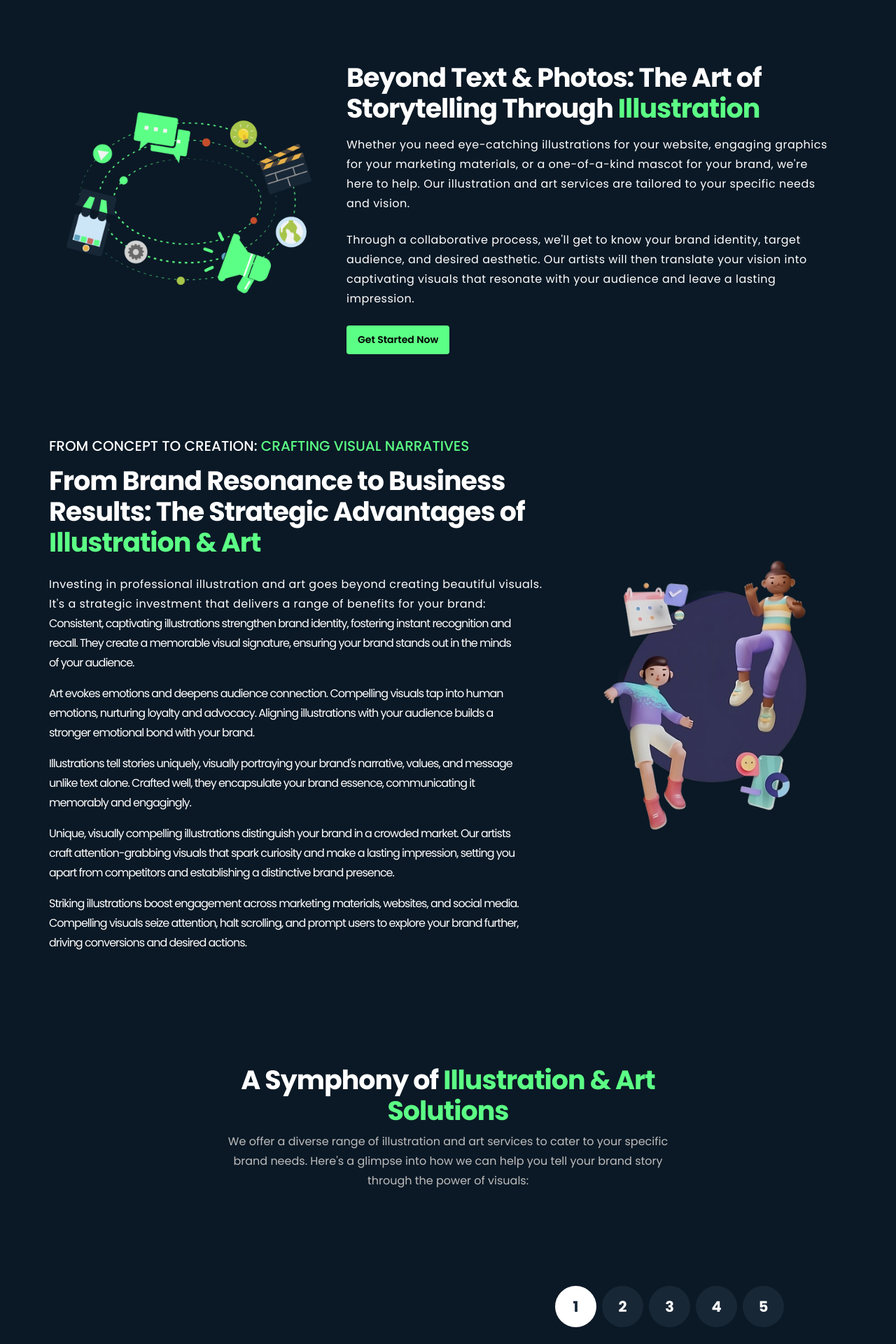
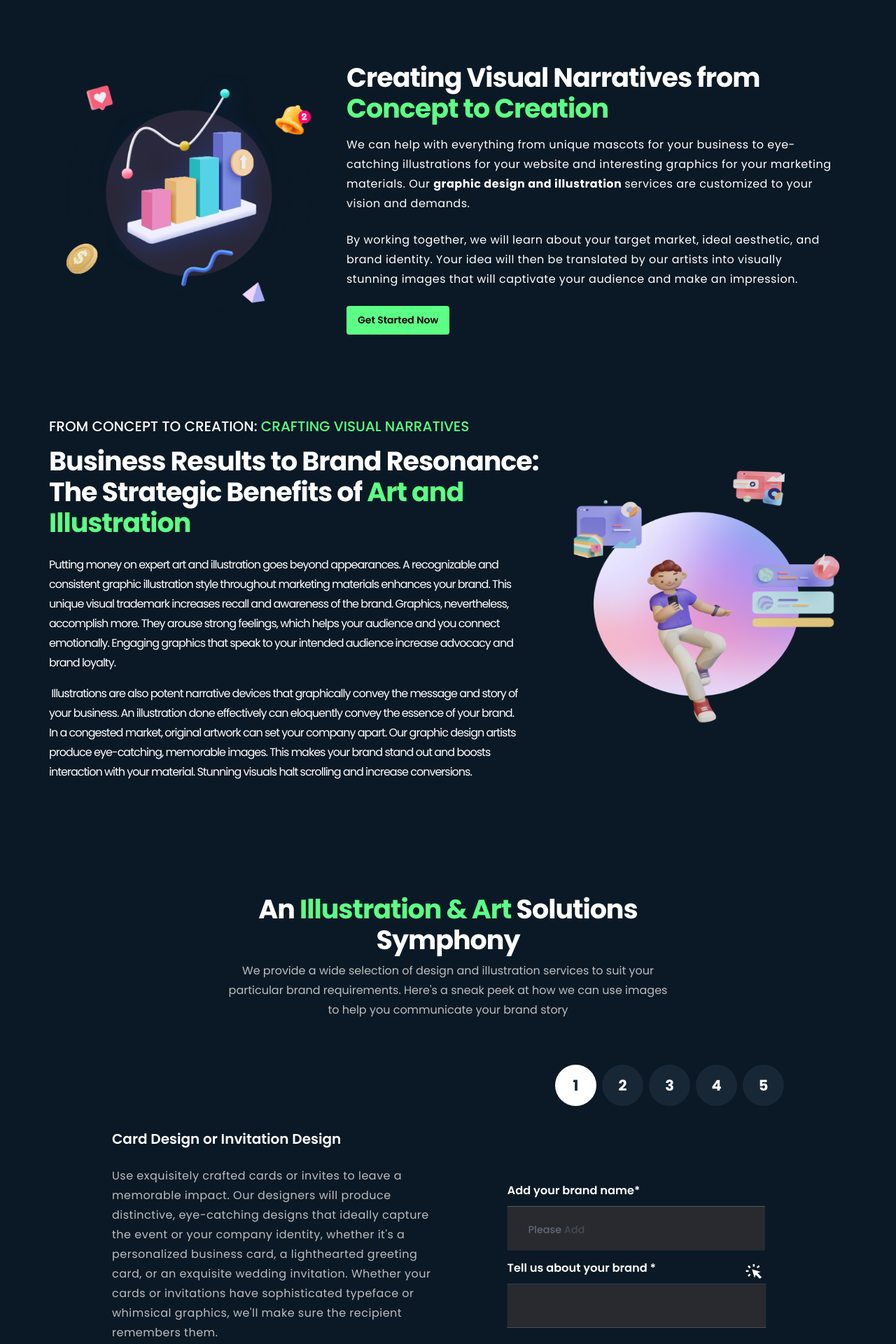
Before and after one commit to shashank8112357010/logo-designmaker, a Next.js app: page /services/illustration-and-art in a window 1280 px wide. Shown: the part 700-2620 px from the top of the page at 70% size. Built offline with nearby package versions, Linux system fonts and the light colour scheme.

Commit message:
added new page

```diff
--- a/src/app/components/footer/FooterAccordion.js
+++ b/src/app/components/footer/FooterAccordion.js
@@ -11,9 +11,9 @@ export default function FooterAccordion({ footerLinks }) {
   };
 
   return (
-    <div className="px-6">
+    <div className="px-6 max-w-[450px]">
       {footerLinks.map((link, index) => (
-        <div key={index} className="mb-4">
+        <div key={index} className="mb-4 ">
           <div
             className="flex justify-between items-center gap-[10.5rem] cursor-pointer"
             onClick={() => toggleAccordion(index)}
--- a/src/app/components/navbar/Navbar.js
+++ b/src/app/components/navbar/Navbar.js
@@ -118,11 +118,9 @@ export default function Navbar() {
                             </Link>
                         </li>
                     </ul>
-                    {/* <button className="text-[10px] sm:text-[14px] font-semibold border-2 border-primaryGreen hover:bg-primaryGreen text-white hover:text-black px-[16px] sm:px-[28px] py-[6px] sm:py-[8px] rounded-[4px] transition-all duration-300 ease-in-out">
-                        Sign in
-                    </button> */}
+
                     <Link href="/price">
-                        <Button displayy="hidden sm:block" title="Get Started" />
+                        <Button displayy="block" title="Get Started" />
                     </Link>
                 </div>
             </div>
--- a/src/app/services/clothing-and-merchandise/page.js
+++ b/src/app/services/clothing-and-merchandise/page.js
@@ -61,7 +61,7 @@ export default function ClothingMerchandise() {
 
             <Sliderr slideData={slideData} />
 
-            <ServiceDesign imgSrc="/services/smart-equity-financing-agreement-for-startup.png" heading1="Get Started Now to Grow Your Brand or Express Yourself " heading2="Stylishly!" flexDirection="flex-row-reverse" servicesDesignData={servicesDesignData2} />
+            <ServiceDesign imgSrc="/services/readyToUnleash.png" heading1="Get Started Now to Grow Your Brand or Express Yourself " heading2="Stylishly!" flexDirection="flex-row-reverse" servicesDesignData={servicesDesignData2} />
 
             <div className="mt-8 sm:mt-32 md:mt-44">
                 <ServicesCTA imgSrc="/services/takeYourAction.png" heading={<span>Ready to unleash the power of clothing and merchandise design?</span>} para={<span>Don't become part of the throng. Using personalized apparel and products created by <strong>Logo Design Maker</strong>, make a statement and stand out.<strong> Get in touch with us</strong> now and together we can turn your concepts into wearable masterpieces!</span>} />
--- a/src/app/services/illustration-and-art/page.js
+++ b/src/app/services/illustration-and-art/page.js
@@ -43,18 +43,17 @@ export default function IllustrationArt() {
     return (
         <section className="bg-primaryBlack overflow-hidden pt-20 max-w-[1920px] mx-auto">
 
-            <ServicesBanner heading="Breathe Life into Your Brand: The Power of " subHeading="Illustration & Art" para="In a crowded world of information, visuals cut through the noise and make a lasting impact. At Logo Design Maker, we harness the storytelling power of illustration and art. Our talented artists craft captivating illustrations, creative graphics, and unique character designs, elevating your brand identity and forging deeper audience connections." />
+            <ServicesBanner heading="Breathe Life into Your Brand: The Power of " subHeading="Illustration & Art" para={<span>Visuals have the ability to cut through the clutter and make an impact in a world overflowing with information. We at Logo Design Maker recognize the special storytelling potential of art and illustration. Our staff of skilled <strong>graphic design artists </strong> can produce character designs that not only improve your visual identity but also deepen your connection with your audience, as well as <strong>illustrations for websites.</strong></span>} />
 
-            <ServiceIntro imgSrc="/services/Building Web and App Development.png" heading1="Beyond Text & Photos: The Art of Storytelling Through " heading2=" Illustration" para1="Whether you need eye-catching illustrations for your website, engaging graphics for your marketing materials, or a one-of-a-kind mascot for your brand, we're here to help. Our illustration and art services are tailored to your specific needs and vision." para2="Through a collaborative process, we'll get to know your brand identity, target audience, and desired aesthetic. Our artists will then translate your vision into captivating visuals that resonate with your audience and leave a lasting impression." withButton={true} flexDirection="flex-row" />
+            <ServiceIntro imgSrc="/services/clothing&merchandiseDesign.png" heading1="Creating Visual Narratives from " heading2=" Concept to Creation" para1={<span>We can help with everything from unique mascots for your business to eye-catching illustrations for your website and interesting graphics for your marketing materials. Our <strong> graphic design and illustration </strong> services are customized to your vision and demands.</span>} para2="By working together, we will learn about your target market, ideal aesthetic, and brand identity. Your idea will then be translated by our artists into visually stunning images that will captivate your audience and make an impression." withButton={true} flexDirection="flex-row" />
 
-            <ServiceDesign imgSrc="/services/BrandDesigns.png" subHeading1="From Concept to Creation: " subHeading2="Crafting Visual Narratives" heading1="From Brand Resonance to Business Results: The Strategic Advantages of " heading2="Illustration & Art" para="Investing in professional illustration and art goes beyond creating beautiful visuals. It's a strategic investment that delivers a range of benefits for your brand:" flexDirection="flex-row-reverse" servicesDesignData={servicesDesignData1} />
+            <ServiceDesign imgSrc="/services/illustrationDesgin.png" subHeading1="From Concept to Creation: " subHeading2="Crafting Visual Narratives" heading1="Business Results to Brand Resonance: The Strategic Benefits of " heading2="Art and Illustration" flexDirection="flex-row-reverse" servicesDesignData={servicesDesignData1} />
 
             <div>
                 <div className="pt-20">
-                    <DesignHeader heading="A Symphony of " subHeading="Illustration & Art Solutions" para="We offer a diverse range of illustration and art services to cater to your specific brand needs. Here's a glimpse into how we can help you tell your brand story through the power of visuals:" />
+                    <DesignHeader heading="An " subHeading="Illustration & Art " subHeading2="Solutions Symphony" para="We provide a wide selection of design and illustration services to suit your particular brand requirements. Here's a sneak peek at how we can use images to help you communicate your brand story" />
                 </div>
                 <div className="tellStoryContent flex flex-col-reverse md:flex-col sm:px-10 lg:px-20 w-full pb-20">
-                    <Story setContent={setContent} content={content} />
                     <Story setContent={setContent} content={content} arrayData={[1, 2, 3, 4, 5]} />
                     {content && <TellStoryContent content={content} tellStoryContent={tellStoryContent} rowReverse={true} />}
                 </div>
@@ -62,11 +61,10 @@ export default function IllustrationArt() {
 
             <Sliderr slideData={slideData} />
 
-            <ServiceDesign imgSrc="/services/smart-equity-financing-agreement-for-startup.png" heading1="Ready to unleash the power of " heading2="illustration and art " heading3="for your brand?" flexDirection="flex-row-reverse" servicesDesignData={servicesDesignData2} />
+            <ServiceDesign imgSrc="/services/readyToUnleash.png" heading1="Boost the Development of Your " heading2="Brand " heading3=": Act Right Now!" flexDirection="flex-row-reverse" servicesDesignData={servicesDesignData2} />
 
-            <div className="mt-28 sm:mt-52">
-                <ServicesCTA imgSrc="/services/smart-analytical-data-on-an-open-laptop.png" heading="Fuel Your Brand's Growth: Take Action Today!" para="Investing in professional illustration and art services is an investment in building a memorable brand identity. At Logo Design Maker, we offer a variety of illustration and art packages to suit your specific needs and budget. Let our talented artists help you tell your brand story through captivating visuals that connect with your audience and leave a lasting impression.
-" />
+            <div className="mt-28 sm:mt-28">
+                <ServicesCTA imgSrc="/services/takeYourAction.png" heading="All set to give your brand the power of art and illustration?" para="Tell your brand narrative, but make it visual! Work with Logo Design Maker to let our group of gifted artists to bring your brand to life with eye-catching images and distinctive graphics that enthrall your audience and take your business to new heights. Contact us now to start creating a work of art based on your brand identity!" />
             </div>
 
             <Faqq faqs={faqs} />
--- a/src/data/illustration-and-art.js
+++ b/src/data/illustration-and-art.js
@@ -4,25 +4,20 @@ import tellYourStory3 from "../animate/tellYourStory3.json";
 
 //  tellStoryContent
 export const tellStoryContent = [
-    { lottieImg: tellYourStory1, step: 1, urlLink: "/category/card-design-or-invitation-design", heading: "Card Design or Invitation Design", para: "Make a lasting first impression with beautifully designed cards or invitations. Whether it's a custom business card, a playful greeting card, or an elegant wedding invitation, our designers will create unique and visually captivating designs that perfectly reflect the occasion or your brand identity. From playful illustrations to elegant typography, we'll ensure your cards or invitations leave a memorable mark on the recipient." },
-    { lottieImg: tellYourStory2, step: 2, urlLink: "/category/photo-manipulation-&-design", heading: "Photo Manipulation & Design", para: "The power of photo manipulation can elevate your visuals and create stunning marketing materials. Our team of skilled artists can seamlessly integrate illustrations, graphics, and text with your existing photographs to create unique and eye-catching visuals. Think of it as adding an extra layer of storytelling to your photography, enhancing its impact and grabbing attention." },
-    { lottieImg: tellYourStory3, step: 3, urlLink: "/category/illustration-&-graphics", heading: "Illustration & Graphics", para: "From character creation to product illustrations and everything in between, our artists can craft captivating illustrations and graphics that enhance your brand identity and resonate with your target audience. We can create illustrations for your website, marketing materials, packaging design, or any other visual need you may have. Whether you require a realistic style, a whimsical cartoon aesthetic, or something in between, our team will translate your vision into stunning visuals that bring your brand to life." },
-    { lottieImg: tellYourStory1, step: 4, urlLink: "/category/character-&-mascot-design", heading: "Character & Mascot Design", para: "A well-designed character or mascot can become a recognizable face for your brand. Our team of artists can create unique and engaging characters or mascots that embody your brand personality and resonate with your target audience. A memorable character can be a powerful marketing tool, fostering brand loyalty and creating a lasting connection with your customers." },
-    { lottieImg: tellYourStory2, step: 5, urlLink: "/category/tattoo-designs", heading: "Tattoo Designs", para: "While not a traditional marketing service, tattoo design is a unique art form that can showcase your brand's artistic merit. We offer custom tattoo design services to help you create a one-of-a-kind piece of art that reflects your brand identity and personal style. Our experienced artists will work closely with you to understand your vision and translate it into a stunning tattoo design that will turn heads wherever you go." }
+    { lottieImg: tellYourStory1, step: 1, urlLink: "/category/card-design-or-invitation-design", heading: "Card Design or Invitation Design", para: "Use exquisitely crafted cards or invites to leave a memorable impact. Our designers will produce distinctive, eye-catching designs that ideally capture the event or your company identity, whether it's a personalized business card, a lighthearted greeting card, or an exquisite wedding invitation. Whether your cards or invitations have sophisticated typeface or whimsical graphics, we'll make sure the recipient remembers them." },
+    { lottieImg: tellYourStory2, step: 2, urlLink: "/category/photo-manipulation-&-design", heading: "Photo Manipulation & Design", para: "Your images can be elevated and amazing marketing materials can be produced with the help of photo manipulation. Using your current photos, our team of talented artists can easily combine text, graphics, and illustrations to produce distinctive and striking images. Consider it as giving your photography a further level of narrative that will increase its impact and draw attention." },
+    { lottieImg: tellYourStory3, step: 3, urlLink: "/category/illustration-&-graphics", heading: "Illustration & Graphics", para: "Our artists can produce visually stunning illustrations and graphics that improve your brand identity and connect with your target audience, from character development to product illustrations and everything in between. For your packaging design, marketing materials, website, or any other visual demand you may have, we can produce graphics. Our staff will turn your idea into breathtaking images that make your brand come to life, whether you need a realistic style, a playful cartoon look, or something in between." },
+    { lottieImg: tellYourStory1, step: 4, urlLink: "/category/character-&-mascot-design", heading: "Character and Mascot Design", para: "Your brand can be recognized by a well-designed character or mascot. Our artistic staff can produce distinctive and interesting mascots or characters that capture the essence of your company and appeal to your intended audience. A well-remembered persona can be a potent marketing tool that builds client loyalty and enduring relationships." },
+    { lottieImg: tellYourStory2, step: 5, urlLink: "/category/tattoo-designs", heading: "Tattoo Designs", para: "Although not a conventional marketing service, tattoo design is a distinctive art form that can highlight the artistic value of your company. We provide personalized tattoo design services to enable you to produce a unique work of art that represents your personal style and company identity. Everywhere you go, people will notice your amazing tattoo design because our skilled artists will collaborate directly with you to comprehend your idea. Talk to us about your personalized tattoo project right now!" }
 ];
 
 
 export const servicesDesignData1 = [
-    { id: 1, heading: "Builds Brand Recognition & Memorability:", subHeading: "Consistent, captivating illustrations strengthen brand identity, fostering instant recognition and recall. They create a memorable visual signature, ensuring your brand stands out in the minds of your audience." },
-    { id: 2, heading: "Creates Trust & Credibility:", subHeading: "Art evokes emotions and deepens audience connection. Compelling visuals tap into human emotions, nurturing loyalty and advocacy. Aligning illustrations with your audience builds a stronger emotional bond with your brand." },
-    { id: 3, heading: "Differentiates You from the Competition:", subHeading: "Illustrations tell stories uniquely, visually portraying your brand's narrative, values, and message unlike text alone. Crafted well, they encapsulate your brand essence, communicating it memorably and engagingly." },
-    { id: 4, heading: "Empowers Brand Storytelling: ", subHeading: "Unique, visually compelling illustrations distinguish your brand in a crowded market. Our artists craft attention-grabbing visuals that spark curiosity and make a lasting impression, setting you apart from competitors and establishing a distinctive brand presence." },
-    { id: 5, heading: "Strengthens Employee Engagement:", subHeading: "Striking illustrations boost engagement across marketing materials, websites, and social media. Compelling visuals seize attention, halt scrolling, and prompt users to explore your brand further, driving conversions and desired actions." },
+    { id: 1, subHeading: "Putting money on expert art and illustration goes beyond appearances. A recognizable and consistent graphic illustration style throughout marketing materials enhances your brand. This unique visual trademark increases recall and awareness of the brand. Graphics, nevertheless, accomplish more. They arouse strong feelings, which helps your audience and you connect emotionally. Engaging graphics that speak to your intended audience increase advocacy and brand loyalty." },
+    { id: 2, subHeading: " Illustrations are also potent narrative devices that graphically convey the message and story of your business. An illustration done effectively can eloquently convey the essence of your brand. In a congested market, original artwork can set your company apart. Our graphic design artists produce eye-catching, memorable images. This makes your brand stand out and boosts interaction with your material. Stunning visuals halt scrolling and increase conversions." },
 ]
 
 
 export const servicesDesignData2 = [
-    { id: 1, heading: "Get a Free Quote:", subHeading: "Fill out our quick online form to receive a free quote." },
-    { id: 2, heading: "Browse Our Portfolio:", subHeading: " Explore our diverse portfolio of Illustration & Art projects across various industries to see the impact we can create." },
-    { id: 3, heading: "Download Our Design Guide:", subHeading: " Learn valuable tips and insights on the power of illustration and art in branding, character design principles, and the art of visual storytelling." },
+    { id: 1, subHeading: "Putting money into expert art and illustration services means putting money into creating an unforgettable brand identity. We at Logo Design Maker provide a range of art and illustration solutions to fit your particular requirements and spending plan. Let our gifted graphic designers assist you in using visually striking images to convey your brand story to your audience and make an impact." },
 ]
```
Also changed, not shown: public/services/illustrationDesgin.png (added).
